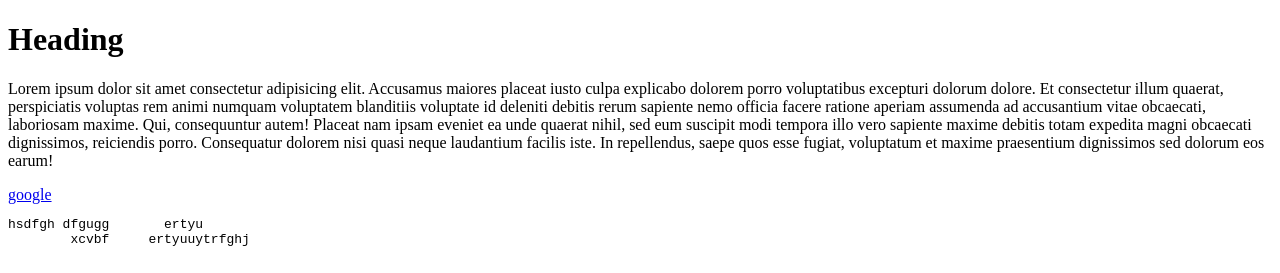
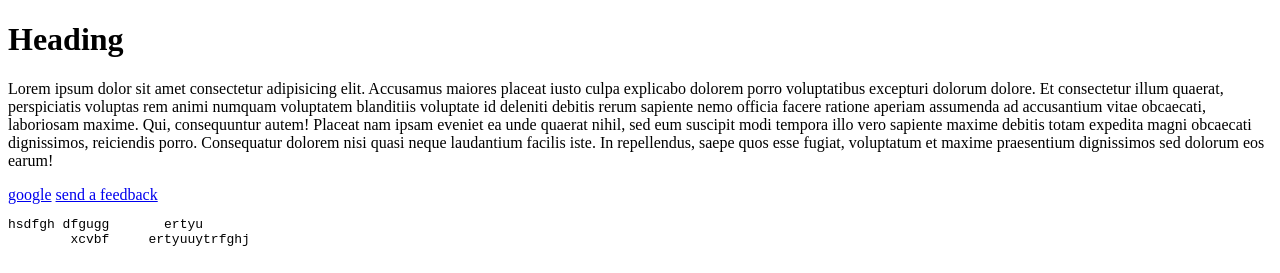
Before and after one commit to suman-malik-repo/HTML-CSS-JS-NodeJS-MongoDB, a plain HTML site: page index.html in a window 1280 px wide. Shown: the top 273 px of the page. Drawn offline with Linux system fonts and the light colour scheme; grey boxes are pictures that could not be loaded.

Commit message:
send feedback added

```diff
--- a/index.html
+++ b/index.html
@@ -11,6 +11,7 @@
     <h1>Heading</h1>
     <p title="getting from lorem">Lorem ipsum dolor sit amet consectetur adipisicing elit. Accusamus maiores placeat iusto culpa explicabo dolorem porro voluptatibus excepturi dolorum dolore. Et consectetur illum quaerat, perspiciatis voluptas rem animi numquam voluptatem blanditiis voluptate id deleniti debitis rerum sapiente nemo officia facere ratione aperiam assumenda ad accusantium vitae obcaecati, laboriosam maxime. Qui, consequuntur autem! Placeat nam ipsam eveniet ea unde quaerat nihil, sed eum suscipit modi tempora illo vero sapiente maxime debitis totam expedita magni obcaecati dignissimos, reiciendis porro. Consequatur dolorem nisi quasi neque laudantium facilis iste. In repellendus, saepe quos esse fugiat, voluptatum et maxime praesentium dignissimos sed dolorum eos earum!</p>
     <a href="www.google.com" target="_blank">google</a>
+    <a href="mailto:sumanmalik2907@gmail.com">send a feedback</a>
     <br>
     <pre>hsdfgh dfgugg       ertyu
         xcvbf     ertyuuytrfghj
```
